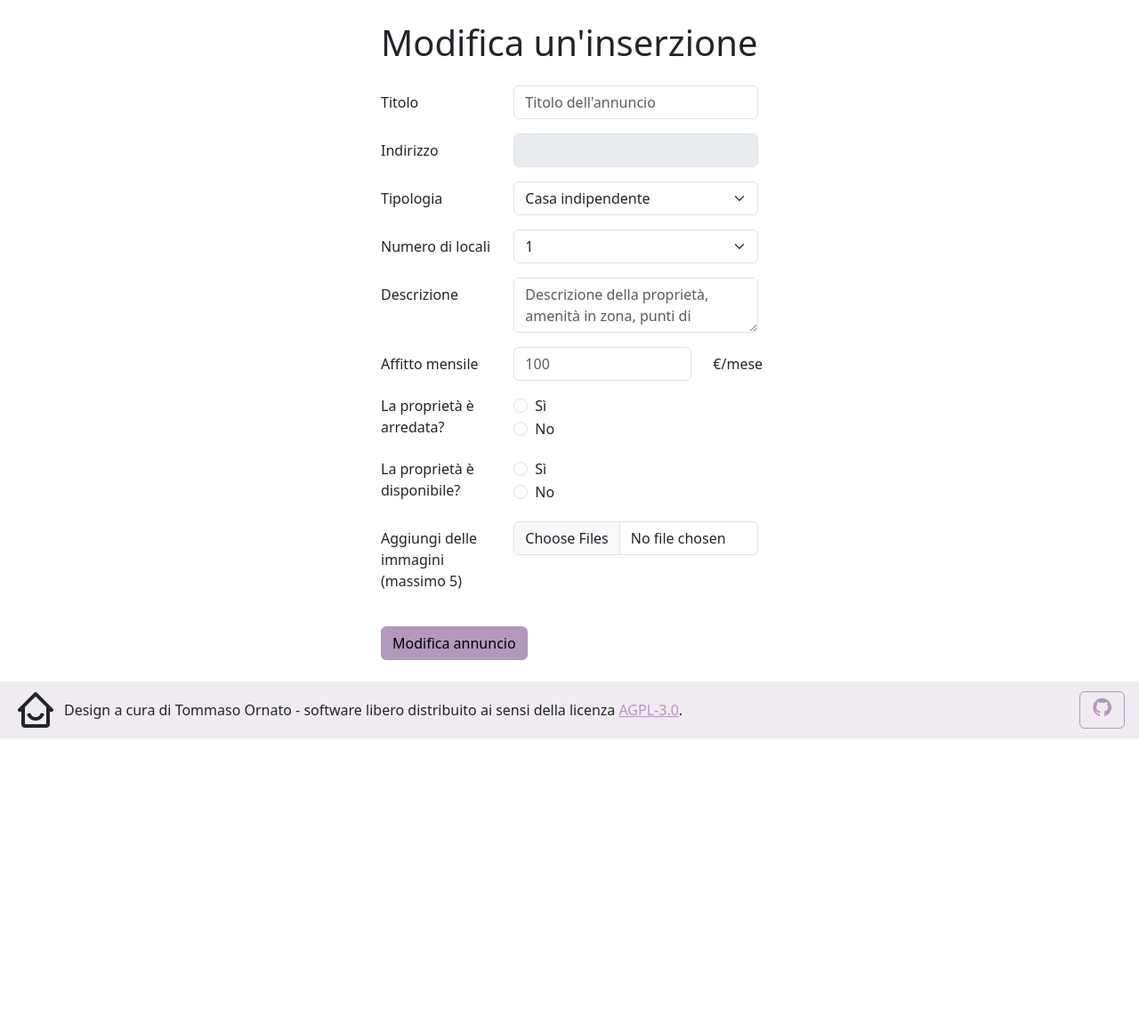
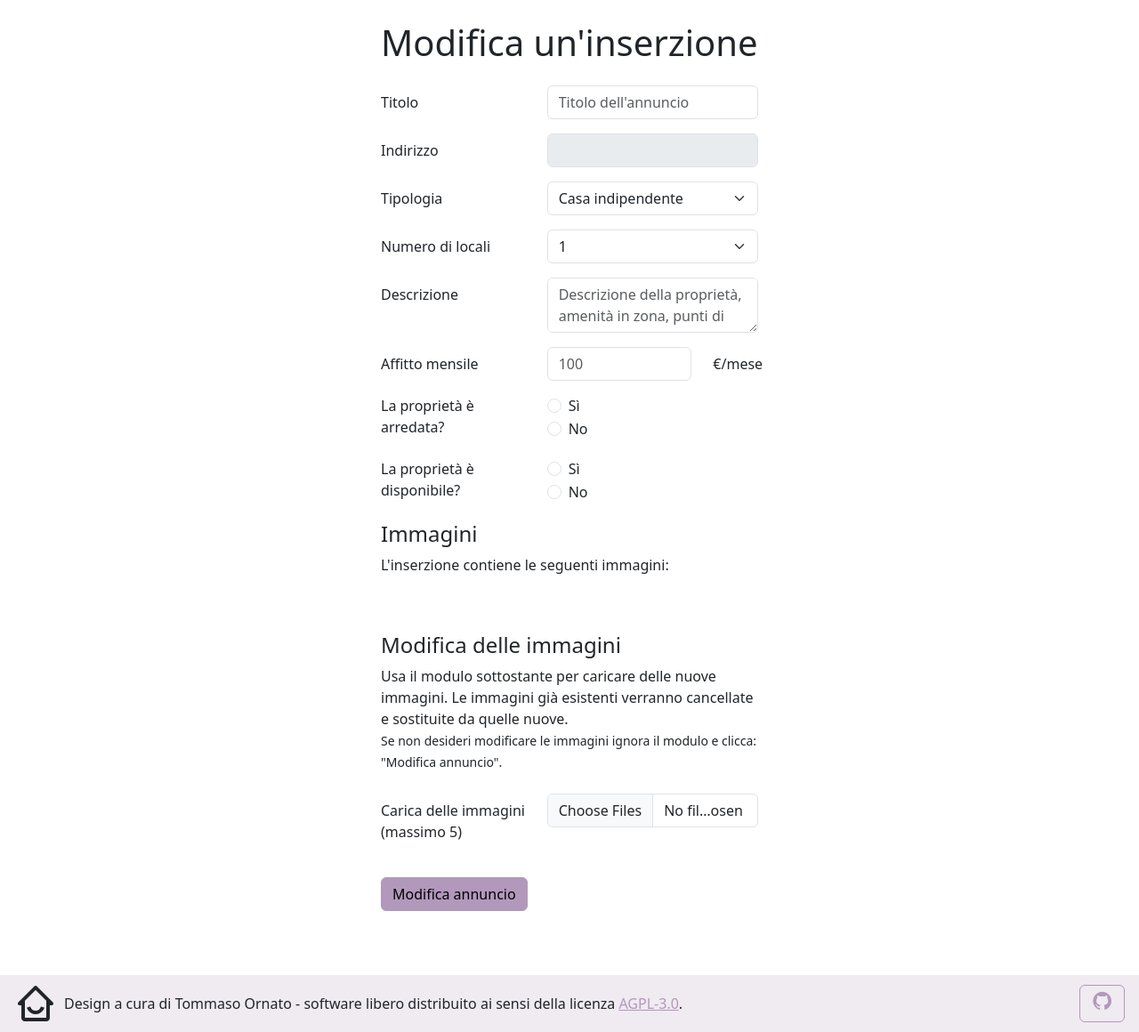
Before and after one commit to ornato-t/IAW-exam-1, a Flask app: template templates/edit_ad.html in a window 1280 px wide. Shown: the part 62-1222 px from the top of the page at 89% size. Before the commit the page ends 892 px from the top, so only its background shows below. Run offline with Flask 3, Linux system fonts and the light colour scheme; the template is opened without the code that fills it, so the values that code supplies are empty; some libraries are stand-ins or nearby versions.

Commit message:
Adding UI explanation for picture handling on edit ad page

```diff
--- a/templates/edit_ad.html
+++ b/templates/edit_ad.html
@@ -8,22 +8,22 @@
     <h1 class="mb-4">Modifica un'inserzione</h1>
 
     <section class="row mb-3">
-        <label for="ad-title" class="col-sm-4 col-form-label">Titolo</label>
-        <div class="col-sm-8">
+        <label for="ad-title" class="col-sm-5 col-form-label">Titolo</label>
+        <div class="col-sm-7">
             <input type="text" class="form-control" id="ad-title" name="title" required placeholder="Titolo dell'annuncio" value="{{ad.title}}">
         </div>
     </section>
 
     <section class="row mb-3">
-        <label for="ad-adress" class="col-sm-4 col-form-label">Indirizzo</label>
-        <div class="col-sm-8">
+        <label for="ad-adress" class="col-sm-5 col-form-label">Indirizzo</label>
+        <div class="col-sm-7">
             <input type="text" class="form-control" id="ad-adress" disabled placeholder="{{ad.adress}}">
         </div>
     </section>
 
     <section class="row mb-3">
-        <label for="ad-type" class="col-sm-4 col-form-label">Tipologia</label>
-        <div class="col-sm-8">
+        <label for="ad-type" class="col-sm-5 col-form-label">Tipologia</label>
+        <div class="col-sm-7">
             <select class="form-select" id="ad-type" name="type" required>
                 <option value="" disabled hidden>Seleziona</option>
                 <option value="detached" {% if ad.type == 'detached' %}selected{% endif %}>Casa indipendente</option>
@@ -35,8 +35,8 @@
     </section>
 
     <section class="row mb-3">
-        <label for="ad-rooms" class="col-sm-4 col-form-label">Numero di locali</label>
-        <div class="col-sm-8">
+        <label for="ad-rooms" class="col-sm-5 col-form-label">Numero di locali</label>
+        <div class="col-sm-7">
             <select class="form-select" id="ad-rooms" name="rooms" required>
                 <option value="" disabled hidden>Seleziona</option>
                 <option value="1" {% if ad.rooms == 1 %}selected{% endif %}>1</option>
@@ -50,15 +50,15 @@
     </section>
 
     <section class="row mb-3">
-        <label for="ad-description" class="col-sm-4 col-form-label">Descrizione</label>
-        <div class="col-sm-8">
+        <label for="ad-description" class="col-sm-5 col-form-label">Descrizione</label>
+        <div class="col-sm-7">
             <textarea class="form-control" id="ad-description" name="description" required placeholder="Descrizione della proprietà, amenità in zona, punti di riferimento...">{{ad.description}}</textarea>
         </div>
     </section>
 
     <section class="row mb-3">
-        <label for="ad-rent" class="col-sm-4 col-form-label">Affitto mensile</label>
-        <div class="col-sm-6">
+        <label for="ad-rent" class="col-sm-5 col-form-label">Affitto mensile</label>
+        <div class="col-sm-5">
             <input type="number" class="form-control" placeholder="100" min="0" id="ad-rent" name="rent" required value="{{ad.rent}}"/>
         </div>
         <span class="col-sm-2 col-form-label">
@@ -68,8 +68,8 @@
     </section>
 
     <fieldset class="row mb-3">
-        <legend class="col-form-label col-sm-4 pt-0">La proprietà è arredata?</legend>
-        <div class="col-sm-8">
+        <legend class="col-form-label col-sm-5 pt-0">La proprietà è arredata?</legend>
+        <div class="col-sm-7">
             <div class="form-check">
                 <input class="form-check-input" type="radio" id="ad-furniture1" name="furniture" value="true" {% if ad.furniture == 1 %}checked{% endif %}>
                 <label class="form-check-label" for="ad-furniture1">
@@ -86,8 +86,8 @@
     </fieldset>
 
     <fieldset class="row mb-3">
-        <legend class="col-form-label col-sm-4 pt-0">La proprietà è disponibile?</legend>
-        <div class="col-sm-8">
+        <legend class="col-form-label col-sm-5 pt-0">La proprietà è disponibile?</legend>
+        <div class="col-sm-7">
             <div class="form-check">
                 <input class="form-check-input" type="radio" id="ad-available1" name="available" value="true" {% if ad.available == 1 %}checked{% endif %}>
                 <label class="form-check-label" for="ad-available1">
@@ -102,14 +102,47 @@
             </div>
         </div>
     </fieldset>
-    <!-- TODO -->
-    <section class="row mb-3">
-        <label for="ad-image" class="col-sm-4 col-form-label">Aggiungi delle immagini (massimo 5)</label>
-        <div class="col-sm-8">
+
+    <article class="row mb-3">
+        <h4>Immagini</h4>
+        <p>
+            L'inserzione contiene le seguenti immagini:
+        </p>
+
+        <section class="col-sm-12">
+            <div class="custom-carousel w-50">
+                {% for image in ad.images %}
+                <div id="ad-image-{{loop.index}}" class="custom-carousel-item w-100">
+                    <img src="{{ url_for('static', filename='images/'+image) }}" alt="Immagine della" class="w-100">
+                </div>
+                {% endfor %}
+            </div>
+            {% if ad.images|length > 1 %}
+            <div class="d-flex justify-content-center pt-1 pb-2 gap-2 w-50">
+                {% for image in ad.images %}
+                <a href="#ad-image-{{loop.index}}" class="btn btn-sm btn-light">{{loop.index}}</a>
+                {% endfor %}
+            </div>
+            {% endif %}
+        </section>
+    </article>
+
+    <section class="row mt-4 mb-2">
+        <h4>Modifica delle immagini</h4>
+        <p>
+            Usa il modulo sottostante per caricare delle nuove immagini. Le immagini già esistenti verranno cancellate e sostituite da quelle nuove.
+            <br>
+            <small>Se non desideri modificare le immagini ignora il modulo e clicca: "Modifica annuncio".</small>
+        </p>
+    </section>
+
+    <section class="row mb-2">
+        <label for="ad-image" class="col-sm-5 col-form-label">Carica delle immagini (massimo 5)</label>
+        <div class="col-sm-7">
             <input class="form-control" name="immagine" type="file" id="ad-image" multiple>
         </div>
     </section>
 
-    <button type="submit" class="btn btn-primary mt-3">Modifica annuncio</button>
+    <button type="submit" class="btn btn-primary mt-4 mb-5">Modifica annuncio</button>
 </form>
 {% endblock %}
```
Also changed, not shown: TODO.md (+1 -2 lines), database/database.db, static/images/0d55b1ef-277f-4a13-a1aa-d45725feb7d2.png (deleted), static/images/4f756789-a5f1-44c9-9c31-79025f00da0d.jpg (deleted), static/images/713c7074-f751-4a06-b48c-4dcceb968a3d.jpg (deleted), static/images/98d9ea9f-b6bd-4587-9fe4-40cb2699e3ee.jpeg (added), static/images/a6065938-0e8b-4c39-b8e6-8d1a52e57433.png (deleted), static/images/d609fc89-e9be-48f0-ba26-67446ce6177d.jpg (deleted).
